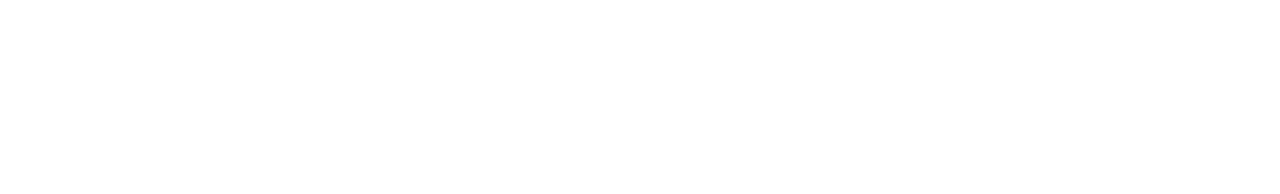
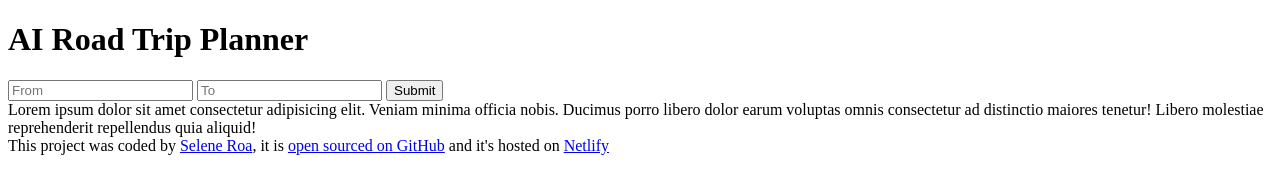
Before and after one commit to punkername007/ai-road-trip-planner, a plain HTML site: page index.html in a window 1280 px wide. Drawn offline with nearby package versions, Linux system fonts and the light colour scheme.

Commit message:
Added HTML

```diff
--- a/index.html
+++ b/index.html
@@ -9,6 +9,32 @@
     <title>AI Road Trip Planner</title>
   </head>
   <body>
+    <div class="container">
+      <header>
+        <h1>AI Road Trip Planner</h1>
+      </header>
+
+      <main>
+        <div class="form-container">
+          <form action="">
+            <input type="text" name="" id="" placeholder="From" />
+            <input type="text" name="" id="" placeholder="To" />
+            <input type="submit" value="Submit" />
+          </form>
+        </div>
+        <div class="road-trip">
+          Lorem ipsum dolor sit amet consectetur adipisicing elit. Veniam minima
+          officia nobis. Ducimus porro libero dolor earum voluptas omnis
+          consectetur ad distinctio maiores tenetur! Libero molestiae
+          reprehenderit repellendus quia aliquid!
+        </div>
+      </main>
+      <footer>
+        This project was coded by <a href="#">Selene Roa</a>, it is
+        <a href="#">open sourced on GitHub</a> and it's hosted on
+        <a href="#">Netlify</a>
+      </footer>
+    </div>
     <script src="index.js"></script>
   </body>
 </html>
```
